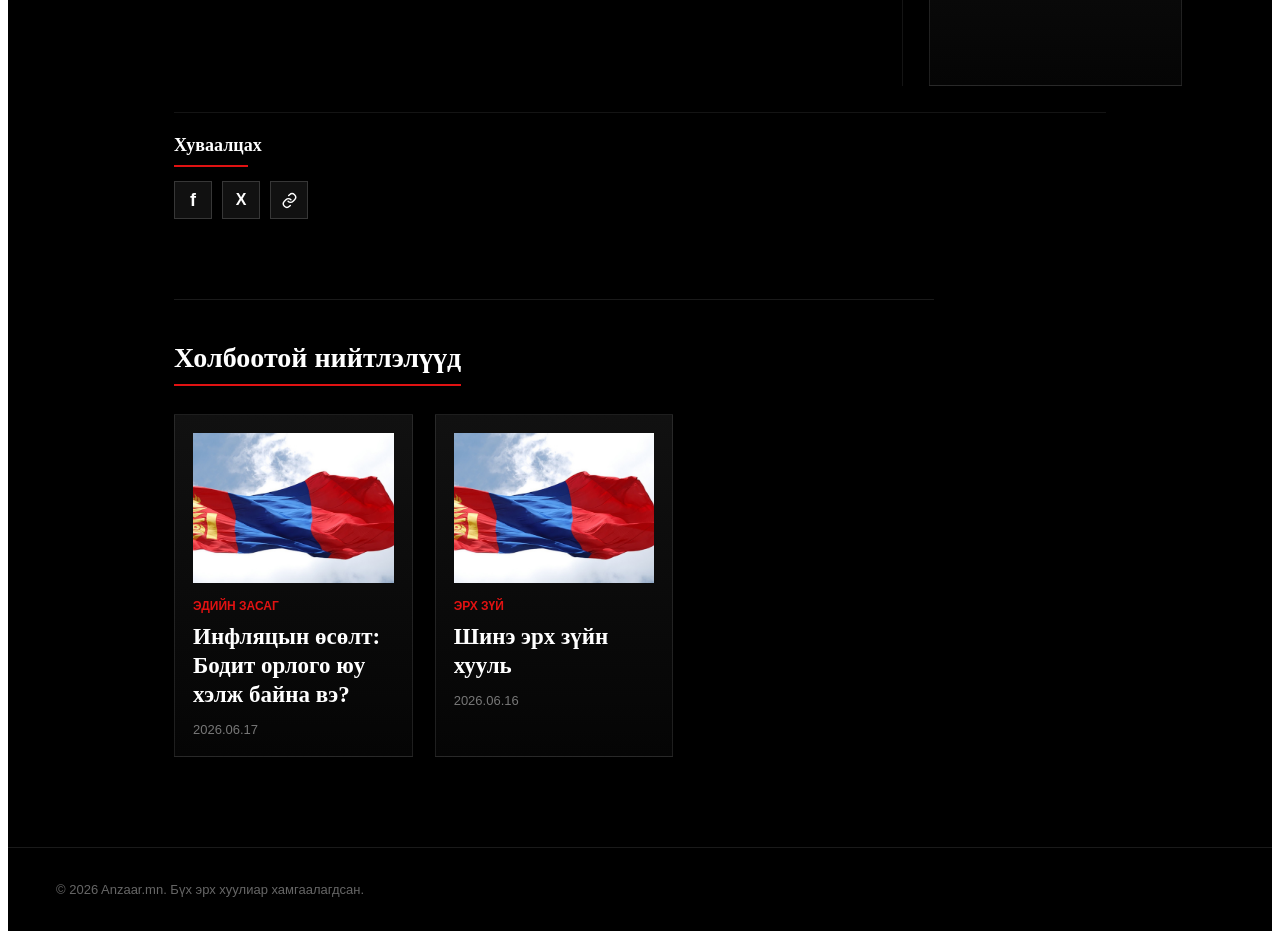
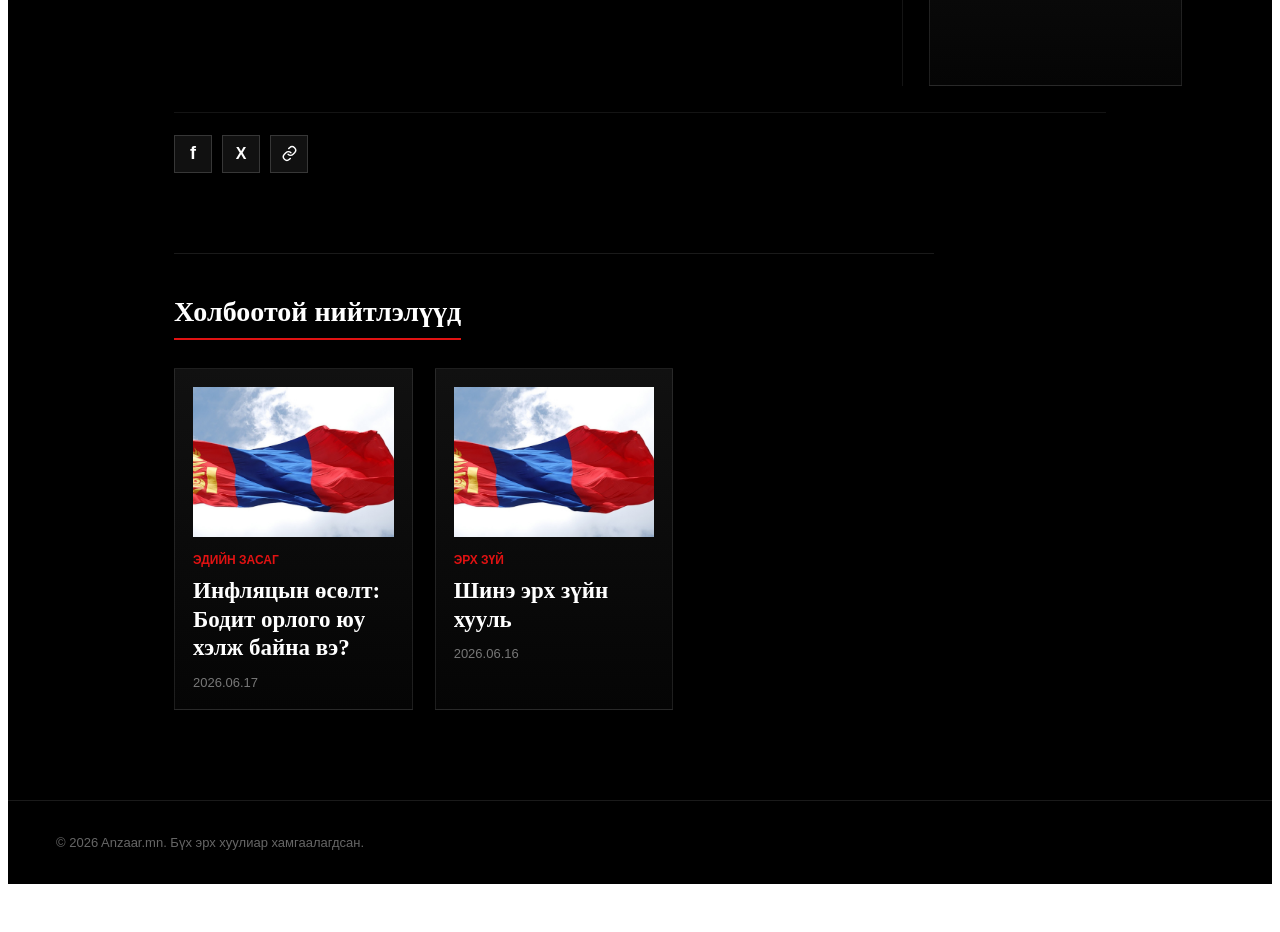
Before and after one commit to toogeemunkhtogtokh-ai/Anzaar-mn, a Next.js app: page /article/1 in a window 1280 px wide. Shown: the part 1560-2492 px from the top of the page. After the commit the page ends 2452 px from the top, so only its background shows below. Built offline with nearby package versions, Linux system fonts and the light colour scheme.

Commit message:
Update page.js

```diff
--- a/app/article/[id]/page.js
+++ b/app/article/[id]/page.js
@@ -502,25 +502,6 @@ const shareArticle = (platform) => {
     paddingTop: 22,
   }}
 >
-  <h3
-  style={{
-    fontSize: 18,
-    margin: 0,
-    lineHeight: 1.2,
-  }}
->
-  Хуваалцах
-</h3>
-
-  <div
-    style={{
-      width: 74,
-      height: 2,
-      background: "#e11212",
-      marginTop: 9,
-      marginBottom: 14,
-    }}
-  />
 
   <div
   style={{
```
